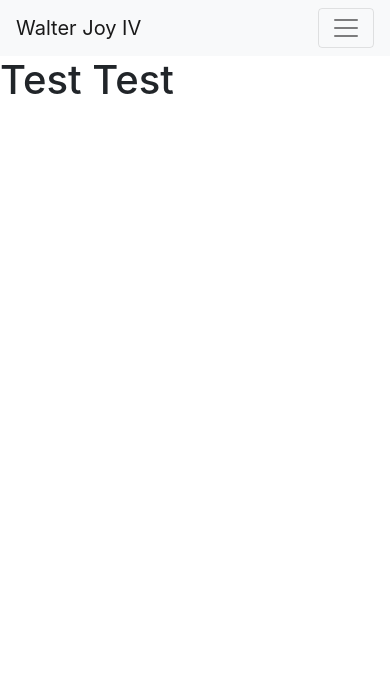
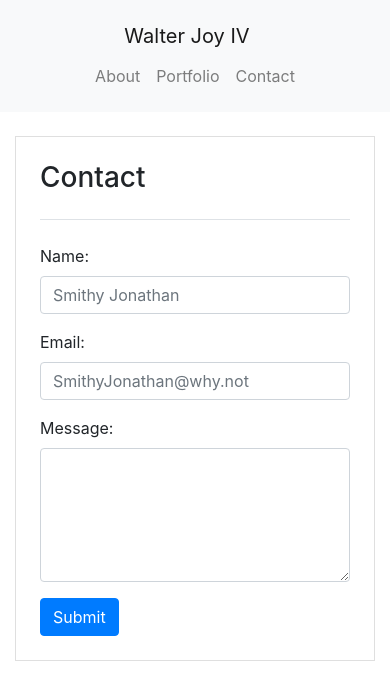
Before and after one commit to waltoids/Portfolio, a plain HTML site: page contact.html in a window 390 px wide. Drawn offline with nearby package versions, Linux system fonts and the light colour scheme.

Commit message:
added responsive form, removed navbar responsive burger button, changed how links flex

```diff
--- a/contact.html
+++ b/contact.html
@@ -8,12 +8,14 @@
         <title>Responsive Portfolio</title>
     </head>
     <body>
-        <nav class="navbar navbar-expand-lg navbar-light bg-light">
-            <a class="navbar-brand" href="#">Walter Joy IV</a>
-            <button class="navbar-toggler" type="button" data-toggle="collapse" data-target="#navbarNav" aria-controls="navbarNav" aria-expanded="false" aria-label="Toggle navigation">
+      <!--Navbar start-->
+        <nav class="navbar navbar-expand navbar-light bg-light">
+            <!-- <a class="navbar-brand" href="#">Walter Joy IV</a> -->
+            <!-- <button class="navbar-toggler" type="button" data-toggle="collapse" data-target="#navbarNav" aria-controls="navbarNav" aria-expanded="false" aria-label="Toggle navigation">
               <span class="navbar-toggler-icon"></span>
-            </button>
-            <div class="collapse navbar-collapse" id="navbarNav">
+            </button> -->
+            <div class="d-flex flex-row flex-column justify-content-start flex-md-row container-fluid navbar" id="navbarNav">
+              <a class="navbar-brand" href="#">Walter Joy IV</a>
               <ul class="navbar-nav">
                 <li class="nav-item">
                   <a class="nav-link" href="index.html">About <span class="sr-only">(current)</span></a>
@@ -27,6 +29,31 @@
               </ul>
             </div>
           </nav>
-          <h1>Test Test</h1>
+      <!--Navbar end-->
+      <!--Contact Form-->
+          <main class="container my-4">
+            <section class="card p-4">
+              <header>
+                <h3 class="border-bottom pb-4 mb-4">Contact</h3>
+              </header>
+              <form>
+                <div class="form-group">
+                  <label for="Name">Name:</label>
+                  <input type="text" class="form-control" id="Name" placeholder="Smithy Jonathan">
+                </div>
+                <div class="form-group">
+                  <label for="Email">Email:</label>
+                  <input type="email" class="form-control" id="Email" placeholder="SmithyJonathan@why.not"></input>
+                </div>
+                <div class="form-group">
+                  <label for="Message">Message:</label>
+                  <textarea class="form-control" id="Text" rows="5"></textarea>
+                </div>
+                <button type="submit" class="btn btn-primary">Submit</button>
+              </form>
+            </section>
+
+
+          </main>
     </body>
 </html>
```
